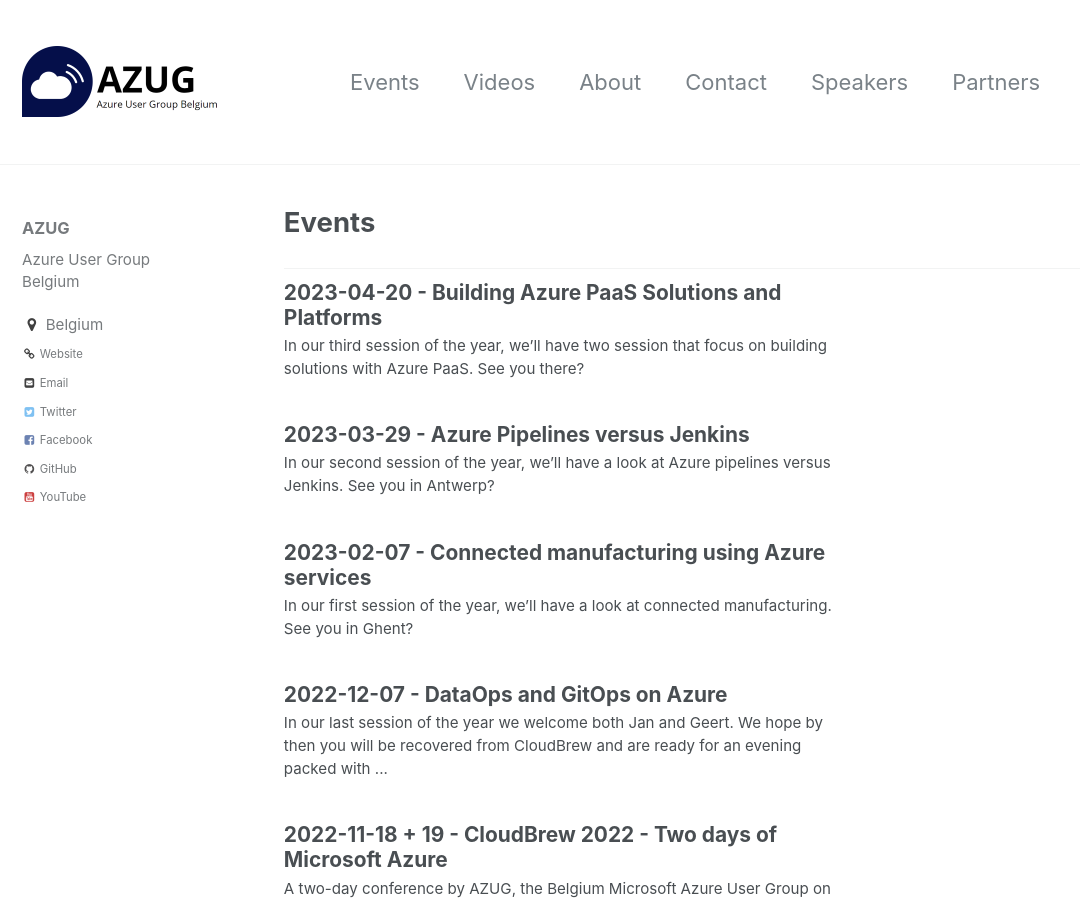
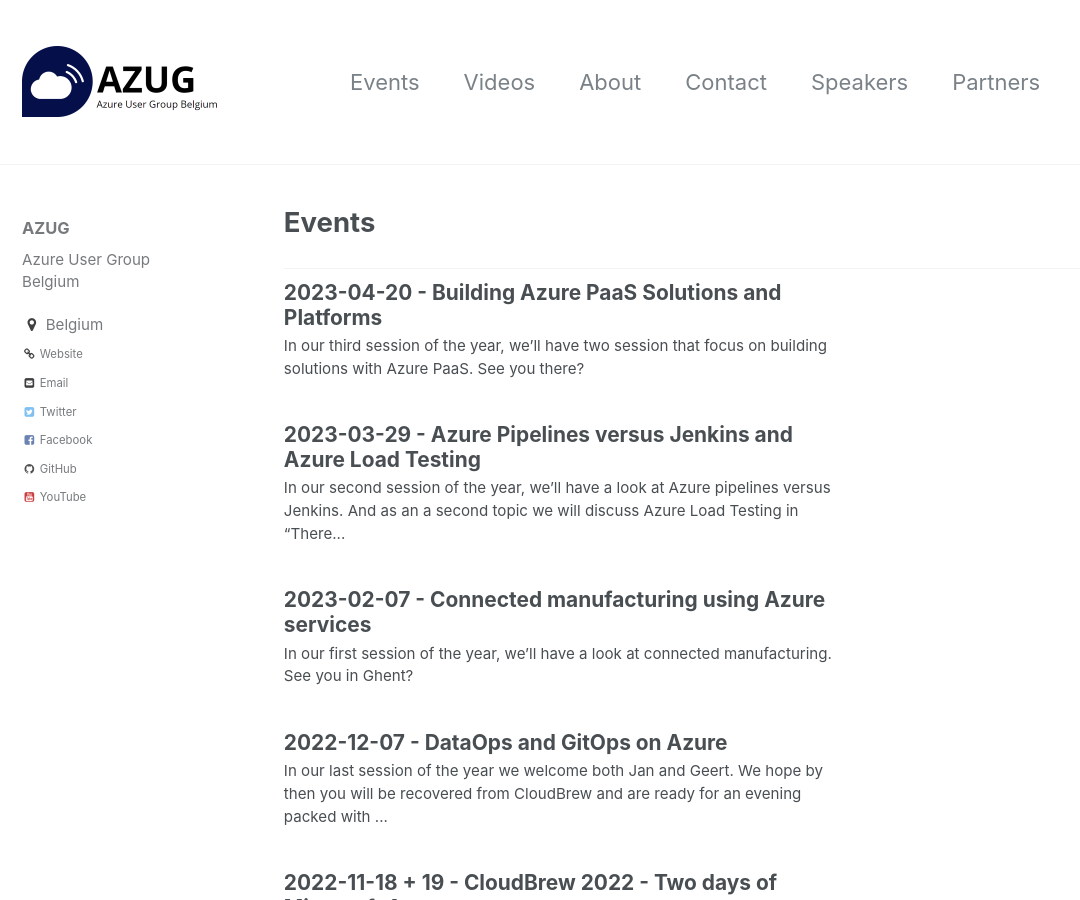
Before and after one commit to AzugBe/azugbe.github.io, a Jekyll site: the page built from _pages/events.html, in a window 1280 px wide and 900 px high. Shown: the whole window, without its empty margins (0-1080 px from the left). Built offline with Jekyll 4.4.1, drawn with Linux system fonts in a browser that asks for light colours; comment, search, counter and statistics services are not loaded.

Commit message:
Update 2023-03-29---azure-pipelines-versus-jenkins.md

```diff
--- a/_posts/events/2023-03-29---azure-pipelines-versus-jenkins.md
+++ b/_posts/events/2023-03-29---azure-pipelines-versus-jenkins.md
@@ -1,6 +1,6 @@
 ---
 layout: single
-title: "2023-03-29 - Azure Pipelines versus Jenkins"
+title: "2023-03-29 - Azure Pipelines versus Jenkins and Azure Load Testing"
 date: 2023-03-29 18:00:00 +0000
 comments: true
 published: true
@@ -9,7 +9,7 @@ tags: ["Events"]
 author: ["Kris van der Mast", "Mike Martin"]
 ---
 
-In our second session of the year, we'll have a look at Azure pipelines versus Jenkins. See you in Antwerp?
+In our second session of the year, we'll have a look at Azure pipelines versus Jenkins. And as an a second topic we will discuss Azure Load Testing in "There are too many of them! What are we going to do?", so 2 for the price of 1! See you in Antwerp?
 
 ## Agenda
 
```
